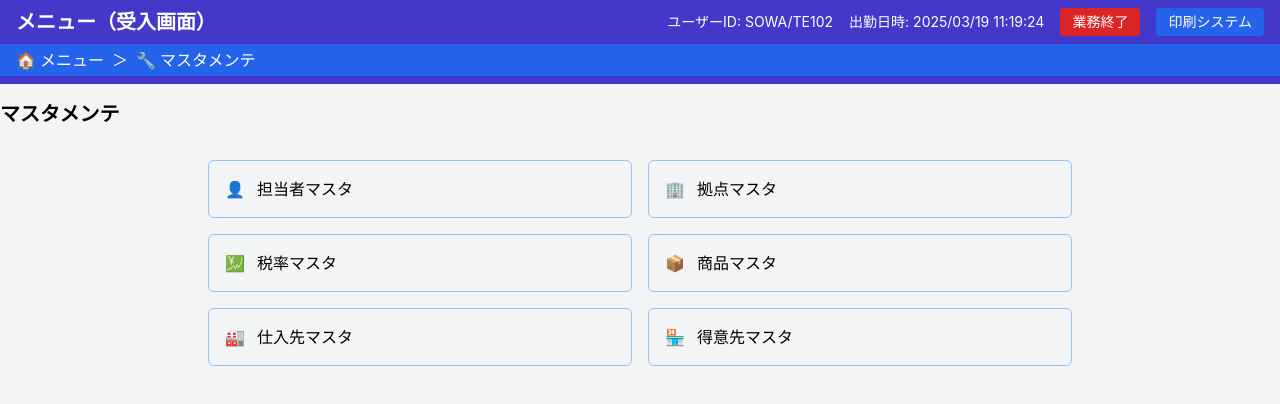
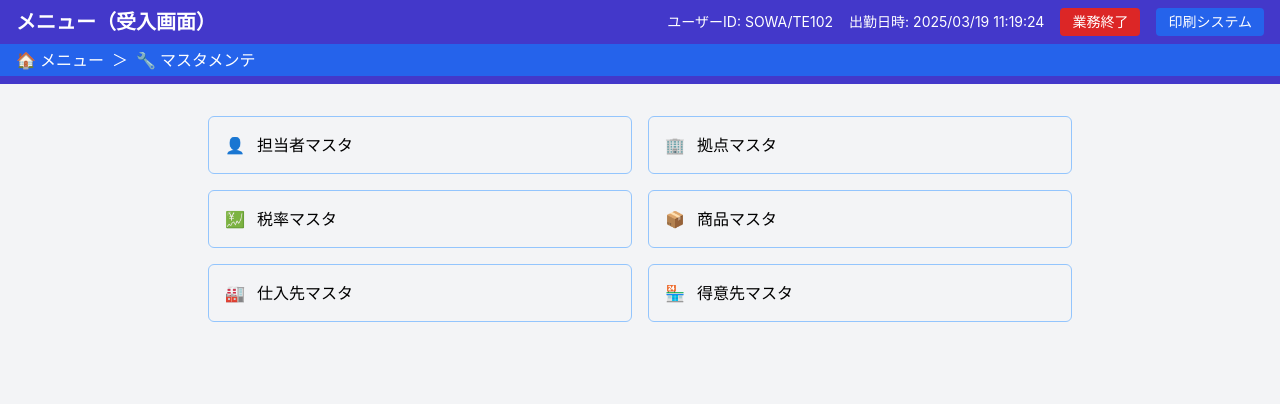
Before and after one commit to SAS-Sasao/sales-manage, a React (Create React App) app: page /master in a window 1280 px wide. Shown: the top 404 px of the page. Built offline with nearby package versions, Linux system fonts and the light colour scheme.

Commit message:
🔧 fix: マスタメンテ画面の見出しを削除
- ユーザーフィードバックに基づき、マスタメンテ画面の太文字の「マスタメンテ」見出しを削除
- ヘッダーのパンくずリストだけで十分な情報を提供

```diff
--- a/src/components/master/MasterMenu.tsx
+++ b/src/components/master/MasterMenu.tsx
@@ -24,7 +24,6 @@
       <Header parentPage="マスタメンテ" />
       <main className="flex-grow overflow-auto">
         <div className="container mx-auto py-4">
-          <h2 className="text-xl font-bold mb-4">マスタメンテ</h2>
           <div className="grid grid-cols-2 gap-4 p-4 max-w-4xl mx-auto">
             {masterMenuItems.map((item) => (
               <Link
```
